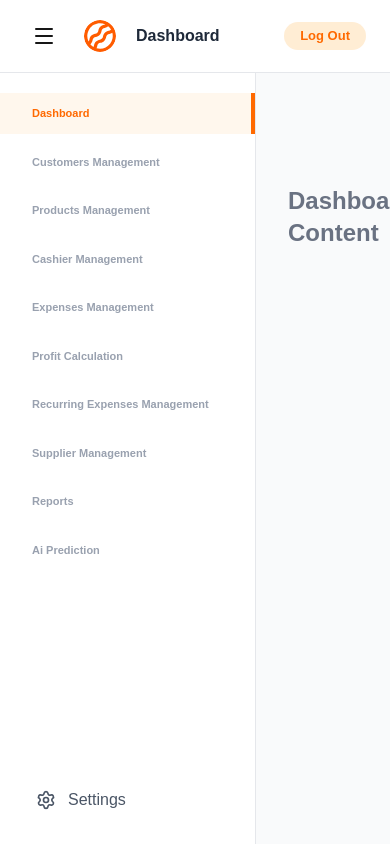
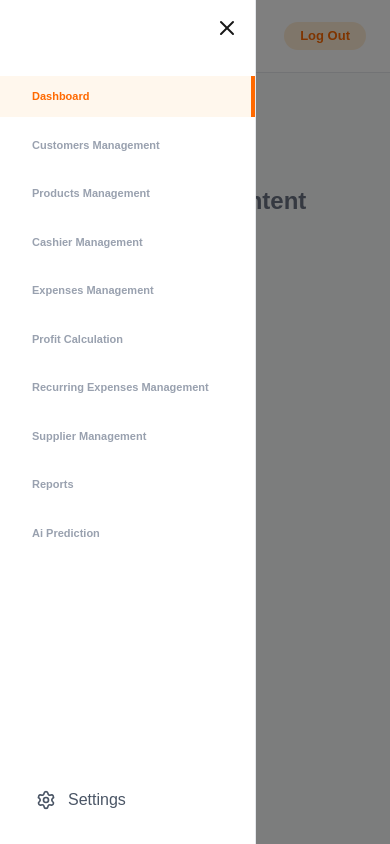
Before and after one commit to LTI-INTERNS/pos-micro-sass, a Next.js app: page /dashboard in a window 390 px wide. Both pictures are taken after a click on the button 44 px from the left and 36 px from the top of the page. Built offline with nearby package versions, Linux system fonts and the light colour scheme.

Commit message:
feat: add hamburger menu for mobile responsiveness

```diff
--- a/app/components/dashboard_layout.tsx
+++ b/app/components/dashboard_layout.tsx
@@ -1,3 +1,6 @@
+'use client';
+
+import { useState } from 'react';
 import Navbar from './navbar';
 import Sidebar from './sidebar';
 
@@ -6,14 +9,17 @@ interface DashboardLayoutProps {
 }
 
 const DashboardLayout = ({ children }: DashboardLayoutProps) => {
+  const [sidebarOpen, setSidebarOpen] = useState(false);
+
   return (
     <div className="min-h-screen flex flex-col bg-gray-50">
-      <Navbar />
-      <div className="flex flex-1 min-h-0">
-        <Sidebar />
-        <main className="flex-1 overflow-y-auto p-8">
-          {children}
-        </main>
+
+      <Navbar toggleSidebar={() => setSidebarOpen(!sidebarOpen)} />
+
+      <div className="flex flex-1 overflow-hidden">
+        <Sidebar isOpen={sidebarOpen} onClose={() => setSidebarOpen(false)} />
+
+        <main className="flex-1 overflow-y-auto p-8">{children}</main>
       </div>
     </div>
   );
--- a/app/components/sidebar.tsx
+++ b/app/components/sidebar.tsx
@@ -1,9 +1,14 @@
 'use client';
 
 import { useState } from 'react';
-import { Settings } from 'lucide-react';
+import { Settings, X } from 'lucide-react';
 
-const Sidebar = () => {
+interface SidebarProps {
+  isOpen: boolean;
+  onClose: () => void;
+}
+
+const Sidebar = ({ isOpen, onClose }: SidebarProps) => {
   const [activeItem, setActiveItem] = useState('Dashboard');
 
   const menuItems = [
@@ -16,19 +21,38 @@ const Sidebar = () => {
     'Recurring Expenses Management',
     'Supplier Management',
     'Reports',
-    'Ai Prediction'
+    'Ai Prediction',
   ];
 
   return (
-    <aside className="w-64 bg-white border-r border-gray-200 flex flex-col">
-      <div className="py-5 flex-1 overflow-y-auto"   >
+    <>
+      {/* Overlay for mobile */}
+      <div
+        className={`fixed inset-0 bg-black/50 z-40 sm:hidden transition-opacity ${
+          isOpen ? 'opacity-100 visible' : 'opacity-0 invisible'
+        }`}
+        onClick={onClose}
+      ></div>
+
+      <aside
+        className={`fixed z-50 top-0 left-0 min-h-full w-64 bg-white border-r border-gray-200 flex flex-col transform transition-transform
+          ${isOpen ? 'translate-x-0' : '-translate-x-full'} sm:translate-x-0 sm:relative sm:top-0 sm:left-0`}
+      >
+
+        <div className="flex justify-end sm:hidden p-4">
+          <button onClick={onClose}>
+            <X size={24} />
+          </button>
+        </div>
+
+        <div className="flex-1 overflow-y-auto py-5">
           {menuItems.map((item) => (
             <div
               key={item}
               onClick={() => setActiveItem(item)}
               className={`px-8 py-3 mb-2 text-[11px] cursor-pointer font-bold border-r-4 ${
                 activeItem === item
-                ? 'bg-orange-50 text-orange-500 border-r-orange-500b bg-ml-5'
+                  ? 'bg-orange-50 text-orange-500 border-r-orange-500'
                   : 'text-gray-400 hover:bg-gray-50 border-r-transparent'
               }`}
             >
@@ -38,12 +62,13 @@ const Sidebar = () => {
         </div>
 
         <div className="p-5">
-        <div className="flex items-center gap-3 px-4 py-3 text-gray-600  cursor-pointer hover:bg-gray-50 rounded">
+          <div className="flex items-center gap-3 px-4 py-3 text-gray-600 cursor-pointer hover:bg-gray-50 rounded">
             <Settings size={20} />
             <span>Settings</span>
           </div>
         </div>
       </aside>
+    </>
   );
 };
 
```
Lines whose indentation alone changed are shown as unchanged.
